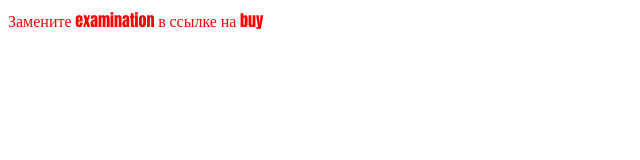
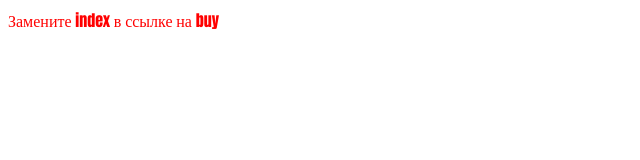
Before and after one commit to smashgamer312/WorldLand21, a plain HTML site: page examination.html in a window 1280 px wide. Shown: the top 160 px of the page, without its empty margins (0-640 px from the left). Drawn offline with Linux system fonts and the light colour scheme.

Commit message:
Update examination.html

```diff
--- a/examination.html
+++ b/examination.html
@@ -11,4 +11,4 @@ h1 {
     font-family: Impact;
   }
   </style>
- <p>Замените examination в ссылке на buy</p>
+ <p>Замените index в ссылке на buy</p>
```
